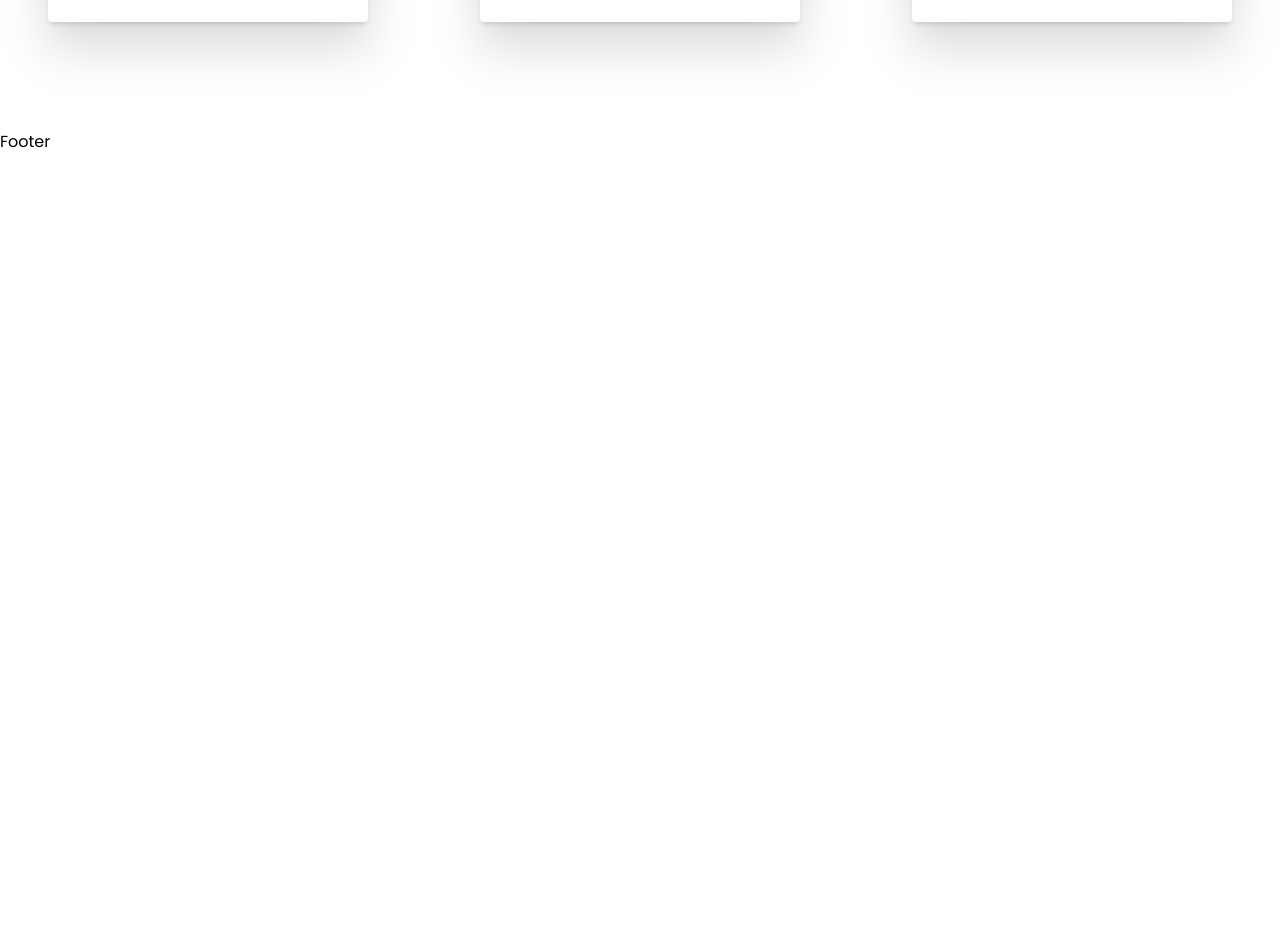
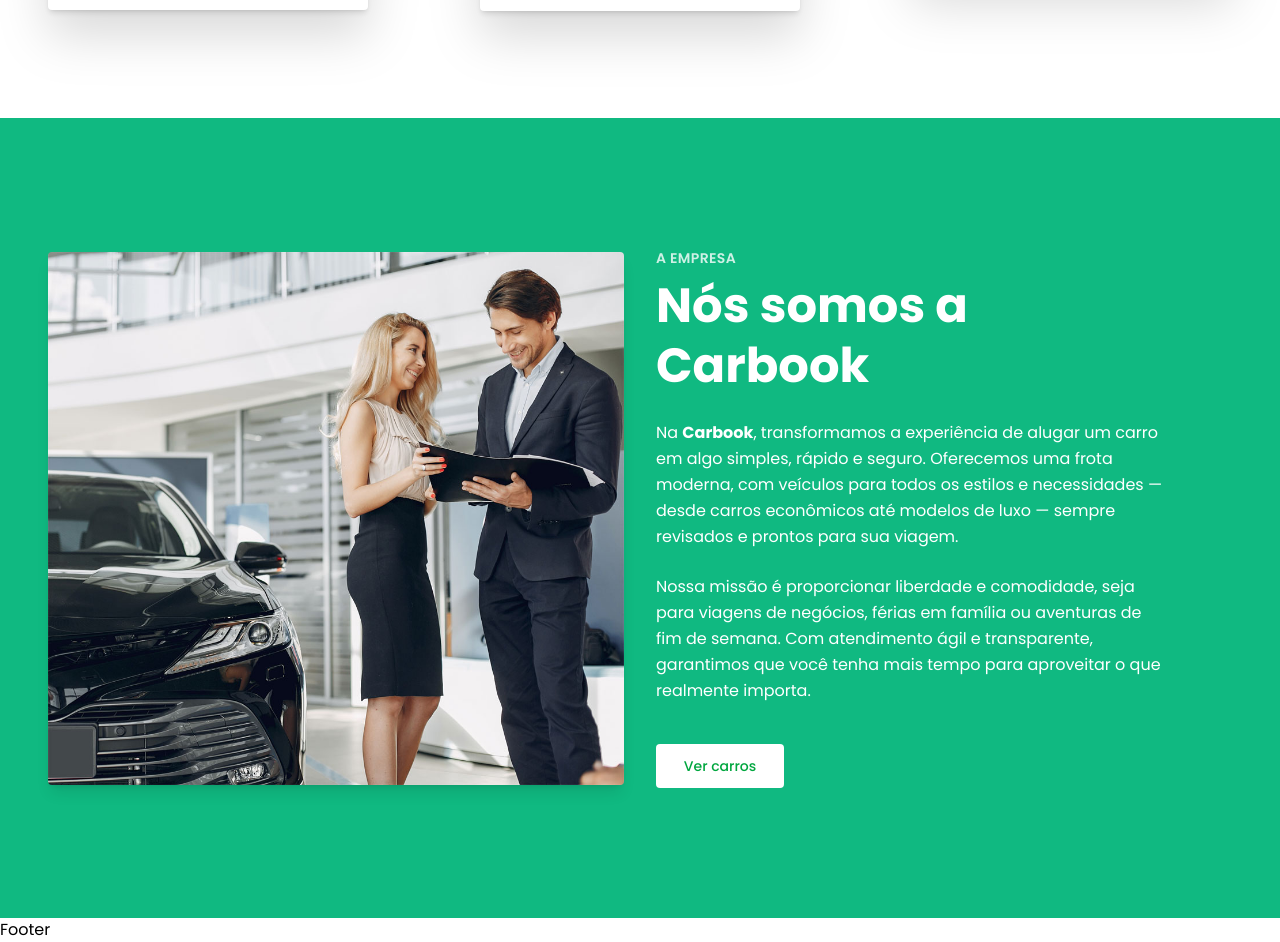
Before and after one commit to diegovilhalva/carbook, a Vue app: page / in a window 1280 px wide. Shown: the part 1402-2344 px from the top of the page. Before the commit the page ends 1556 px from the top, so only its background shows below. Built offline with nearby package versions, Linux system fonts and the light colour scheme.

Commit message:
add about us section

```diff
--- a/src/components/cards/CarCard.vue
+++ b/src/components/cards/CarCard.vue
@@ -1,6 +1,6 @@
 <template>
   <div class="max-w-80 h-full mx-auto bg-white rounded-sm overflow-hidden shadow-md m">
-    <img :src="getImage(image)" alt="" class="w-full h-56 object-cover" />
+    <img :src="getImage(image)" alt="" class="w-full h-full object-cover" />
     <div class="p-6 space-y-2">
       <h3 class="text-xl font-semibold text-gray-900 truncatr">{{ name }}</h3>
       <div class="flex justify-between items-center">
--- /dev/null
+++ b/src/components/composables/AboutUs.vue
@@ -0,0 +1,52 @@
+<template>
+  <section class="bg-[#10b981] w-full max-md:pb-10">
+    <div class="max-w-7xl mx-auto grid md:grid-cols-2 gap-8 items-center h-full md:h-screen px-4 md:px-8">
+
+      <!-- Imagem -->
+      <div class="flex justify-center md:justify-end">
+        <img
+          src="../../assets/images/about.jpg"
+          alt="Equipe da Carbook trabalhando para oferecer o melhor serviço de aluguel de carros"
+          class="max-w-full md:max-w-lg lg:max-w-xl h-auto object-cover rounded shadow-lg"
+        />
+      </div>
+
+      <!-- Texto -->
+      <div class="text-white space-y-6 max-w-lg">
+        <div>
+          <h2 class="text-sm font-semibold mb-2 uppercase tracking-wide opacity-80">
+            A Empresa
+          </h2>
+          <h1 class="text-3xl md:text-5xl font-bold leading-tight">
+            Nós somos a Carbook
+          </h1>
+        </div>
+
+        <p class="text-base leading-relaxed">
+          Na <strong>Carbook</strong>, transformamos a experiência de alugar um carro em algo simples, rápido e seguro.
+          Oferecemos uma frota moderna, com veículos para todos os estilos e necessidades — desde carros econômicos
+          até modelos de luxo — sempre revisados e prontos para sua viagem.
+        </p>
+
+        <p class="text-base leading-relaxed">
+          Nossa missão é proporcionar liberdade e comodidade, seja para viagens de negócios, férias em família
+          ou aventuras de fim de semana. Com atendimento ágil e transparente, garantimos que você tenha
+          mais tempo para aproveitar o que realmente importa.
+        </p>
+
+        <router-link to="/cars">
+          <ButtonComponent
+            text="Ver carros"
+            bgColor="bg-white"
+            textColor="text-green-600"
+            hoverColor="bg-gray-100"
+          />
+        </router-link>
+      </div>
+    </div>
+  </section>
+</template>
+
+<script setup>
+import ButtonComponent from "./ButtonComponent.vue";
+</script>
--- a/src/pages/Home.vue
+++ b/src/pages/Home.vue
@@ -1,9 +1,11 @@
 <template>
  <Hero />
  <FeatureSection />
+ <AboutUs />
 </template>
 
 <script setup>
+import AboutUs from '../components/composables/AboutUs.vue';
 import FeatureSection from '../components/home/FeatureSection.vue';
 import Hero from '../components/home/Hero.vue';
 
```
